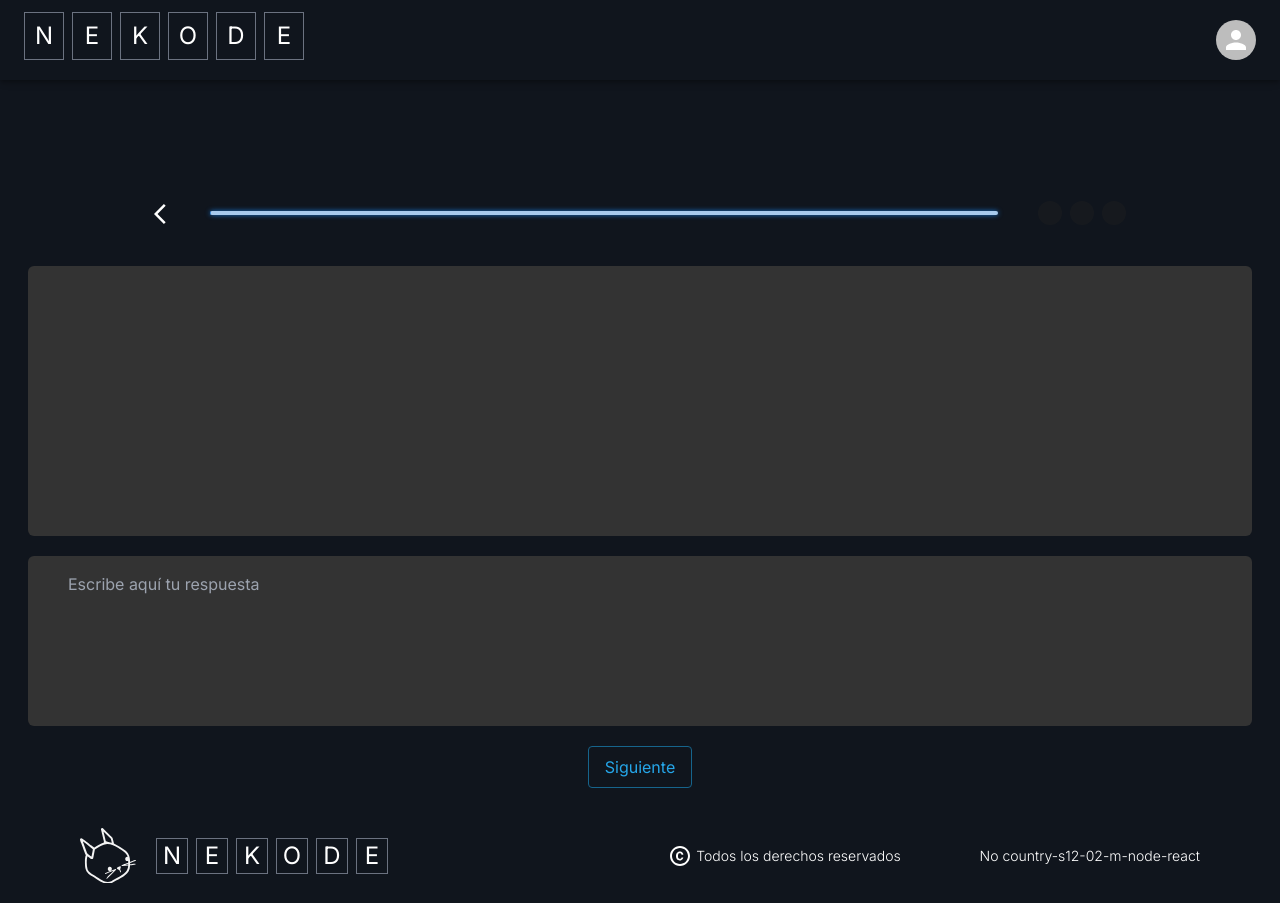
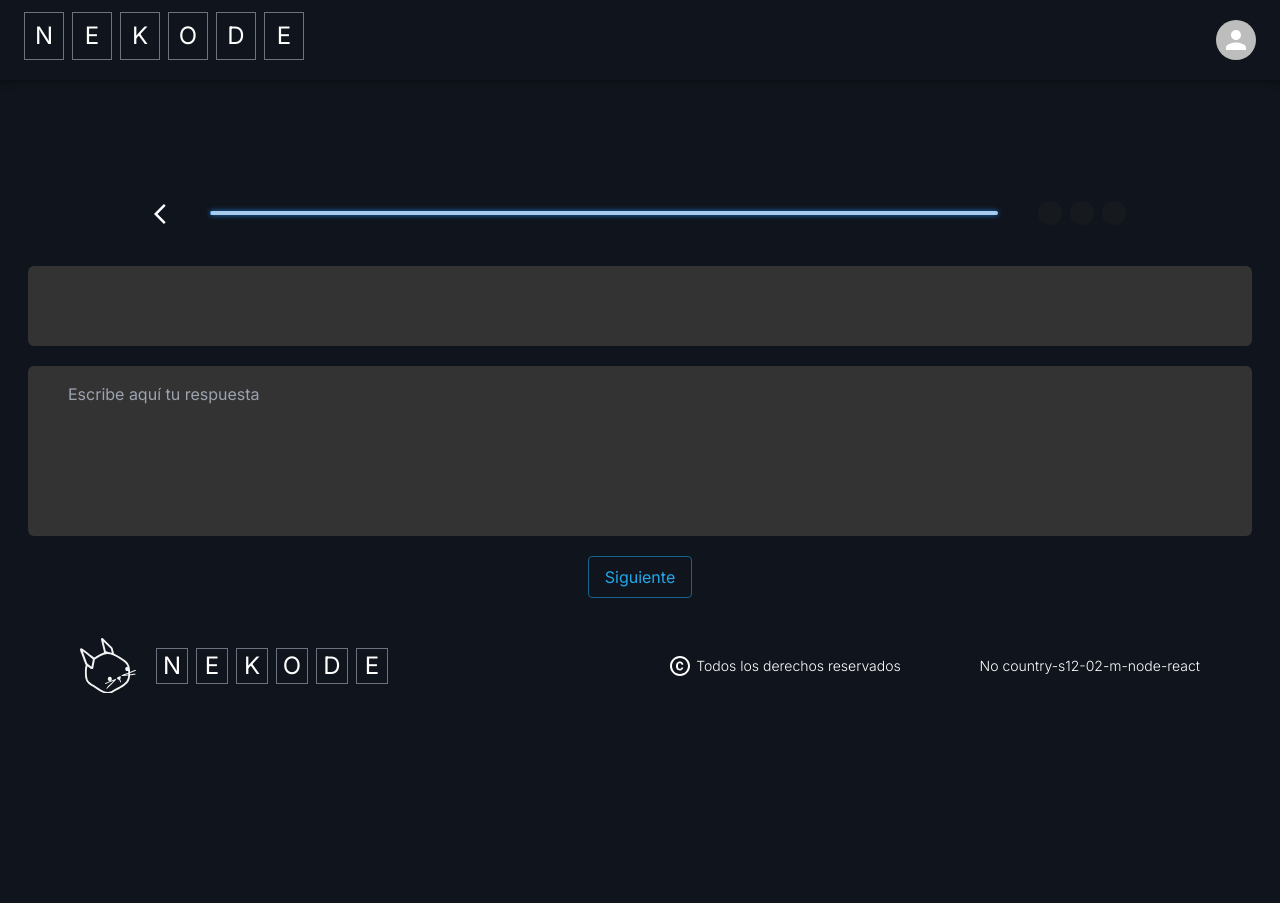
Before and after one commit to No-Country/s13-02-m-node-react, a Next.js app in the folder frontend/: page /challenges in a window 1280 px wide. After the commit the page ends 800 px from the top, so only its background shows below. Built offline with nearby package versions, Linux system fonts and the light colour scheme.

Commit message:
contenedor de challenge adaptado

```diff
--- a/frontend/src/components/challenges/challenges.jsx
+++ b/frontend/src/components/challenges/challenges.jsx
@@ -76,7 +76,7 @@ const Challenges = () => {
           <input name='theme' defaultValue={'arrays'} type='text' hidden />
           <textarea
             name='question'
-            className='max-w-[1224px] min-h-[270px] w-full bg-jet-500 rounded-md text-white px-10 py-4 resize-none outline-none'
+            className='max-w-[1224px] min-h-auto w-full bg-jet-500 rounded-md text-white px-10 py-4 resize-none outline-none'
             defaultValue={questionsHook.questionRender}
             readOnly
           />
```
